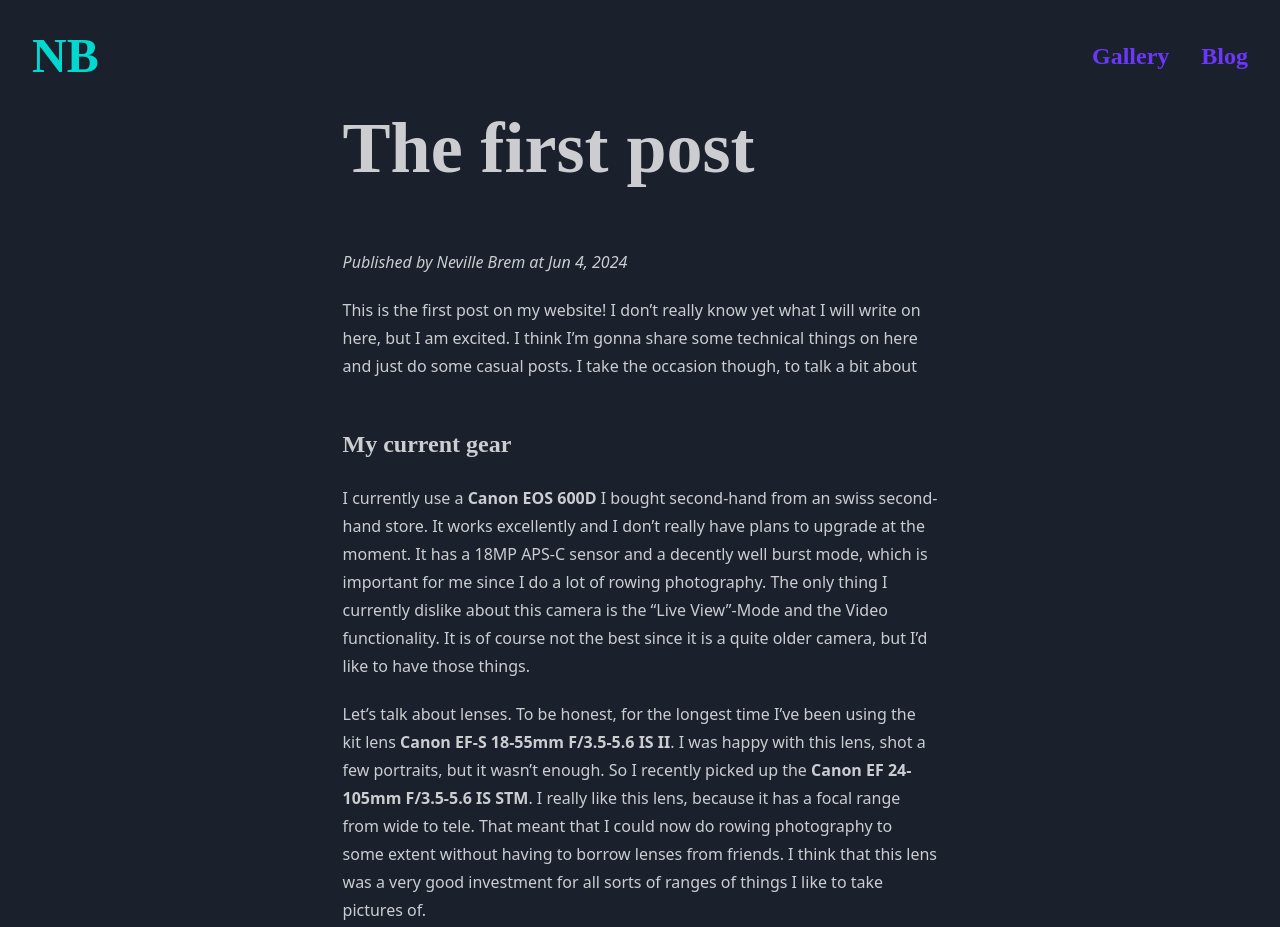
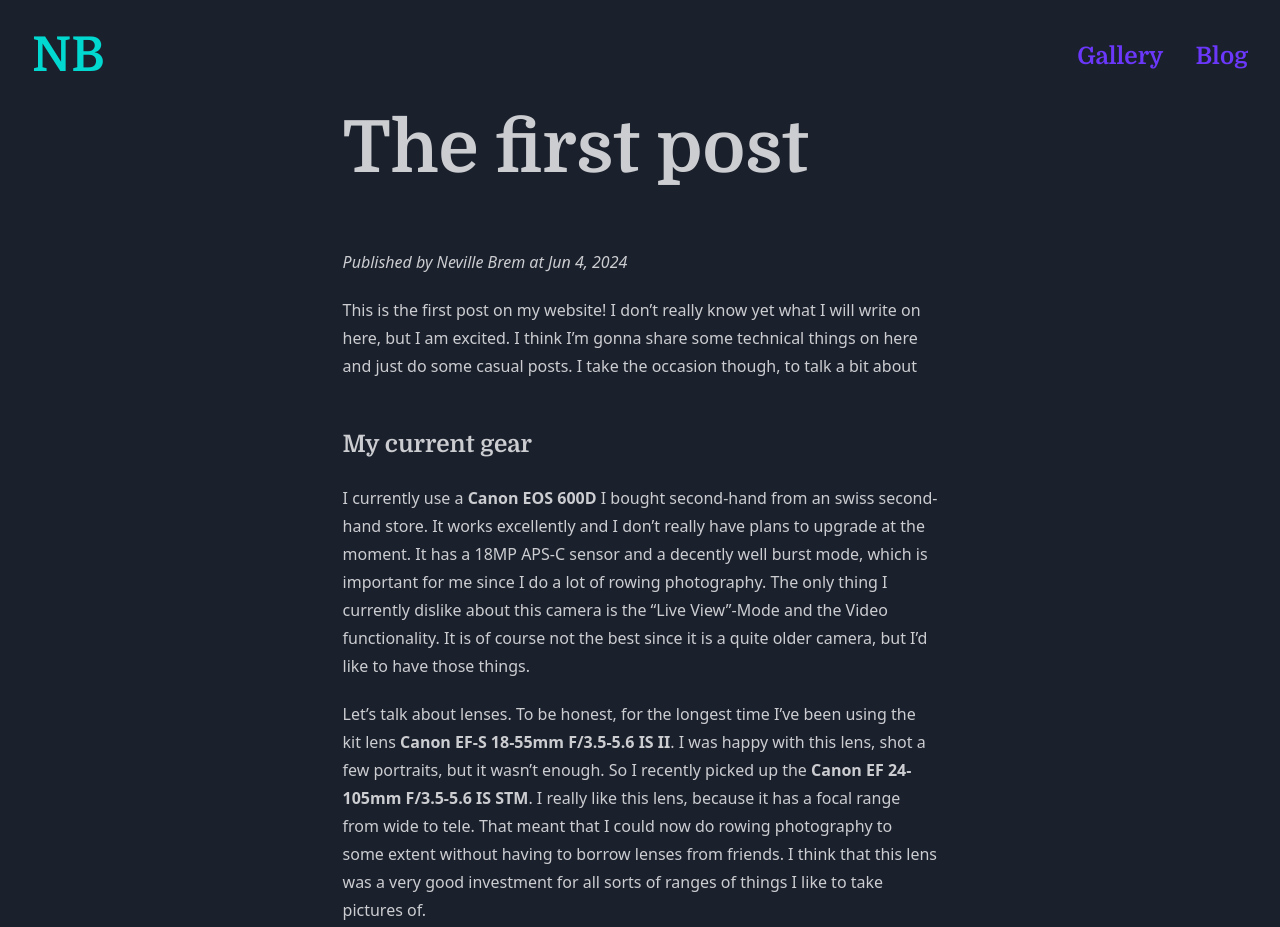
Before and after one commit to nevthereal/photography-page, an Astro site: page /blog/first in a window 1280 px wide. Shown: the top 927 px of the page. Built offline with nearby package versions, Linux system fonts and the light colour scheme; Astro itself is replaced by a stand-in of ours.

Commit message:
changed font

```diff
--- a/src/layouts/BaseLayout.astro
+++ b/src/layouts/BaseLayout.astro
@@ -16,7 +16,7 @@ const { title, desc } = Astro.props;
     <link rel='preconnect' href='https://fonts.googleapis.com' />
     <link rel='preconnect' href='https://fonts.gstatic.com' crossorigin />
     <link
-      href='https://fonts.googleapis.com/css2?family=Lobster+Two:ital,wght@0,400;0,700;1,400;1,700&display=swap'
+      href='https://fonts.googleapis.com/css2?family=Domine:wght@400..700&display=swap'
       rel='stylesheet'
     />
     <title>Gallery of Neville Brem - {title}</title>
@@ -31,8 +31,8 @@ const { title, desc } = Astro.props;
     <meta name='twitter:description' content={desc} />
     <meta name='twitter:site' content='@BremNeville' />
   </head>
-  <body class='prose-headings:font-[lobster] prose-headings:font-bold'>
-    <nav class='m-8 flex items-center justify-between font-[lobster]'>
+  <body class='prose-headings:font-[Domine] prose-headings:font-bold'>
+    <nav class='m-8 flex items-center justify-between font-[Domine]'>
       <a href='/' class='text-5xl font-black text-primary'>NB</a>
       <div class='flex gap-8 text-2xl font-bold text-secondary'>
         <a href='/gallery'>Gallery</a>
```
